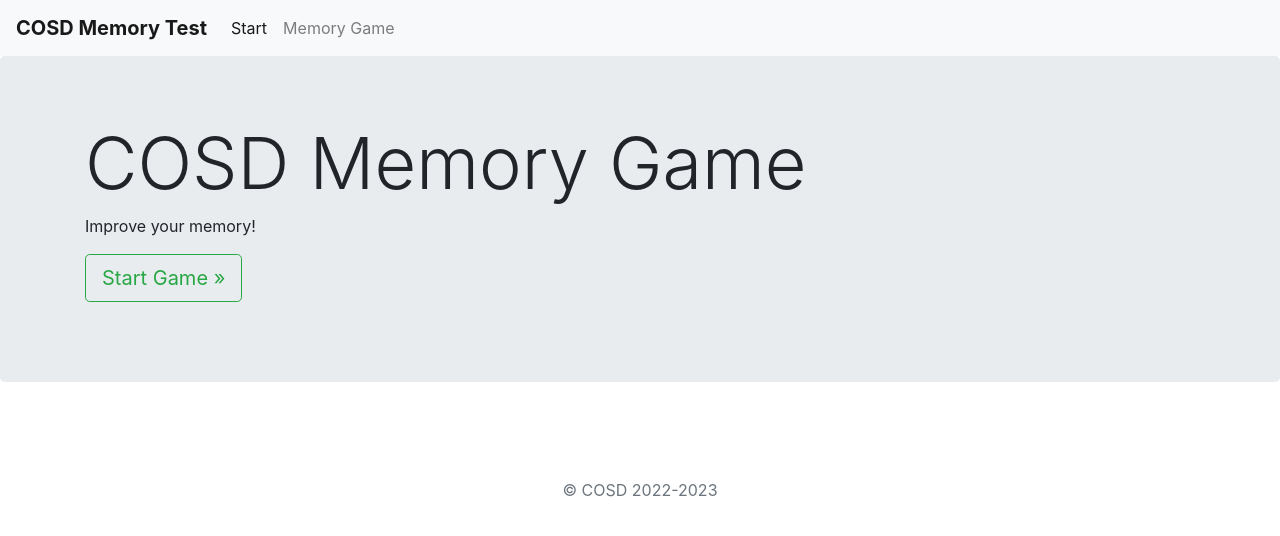
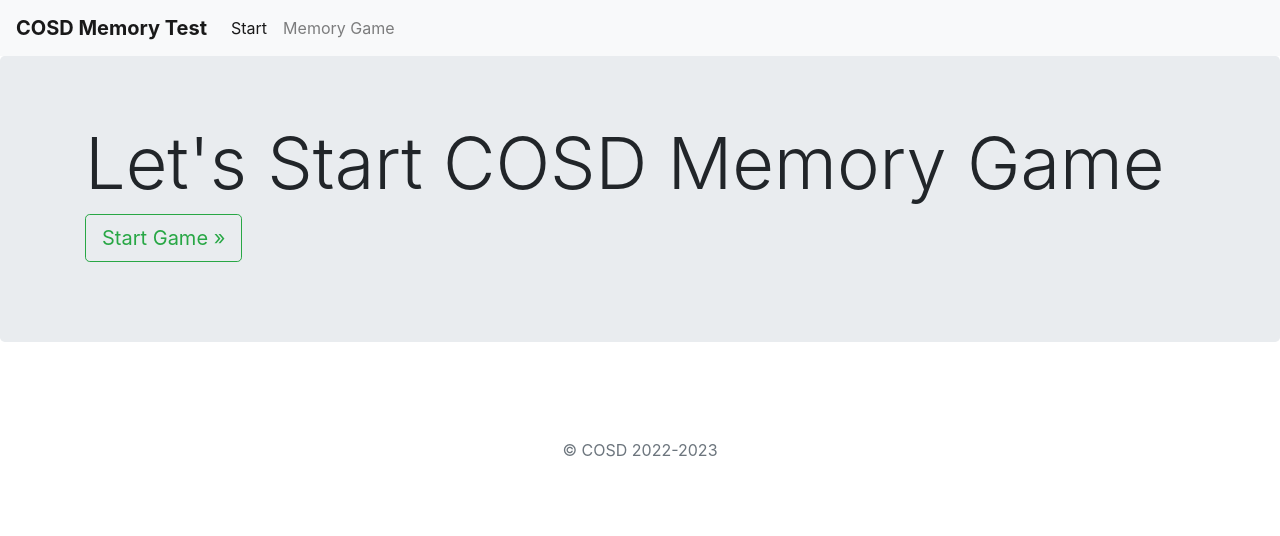
Before and after one commit to sadaimudiNaadhar/memory-test, a plain HTML site: page start.html in a window 1280 px wide. Drawn offline with nearby package versions, Linux system fonts and the light colour scheme.

Commit message:
fix: design

```diff
--- a/start.html
+++ b/start.html
@@ -44,9 +44,8 @@
   </nav>
   <div class="jumbotron">
     <div class="container">
-      <h1 class="display-3">COSD Memory Game</h1>
-      <p>Improve your memory!
-      </p>
+      <h1 class="display-3">Let's Start COSD Memory Game</h1>
+
       <p><a class="btn btn-primary btn-outline-success btn-lg" href="memoryGame.html" role="button">Start Game
           &raquo;</a></p>
     </div>
```
